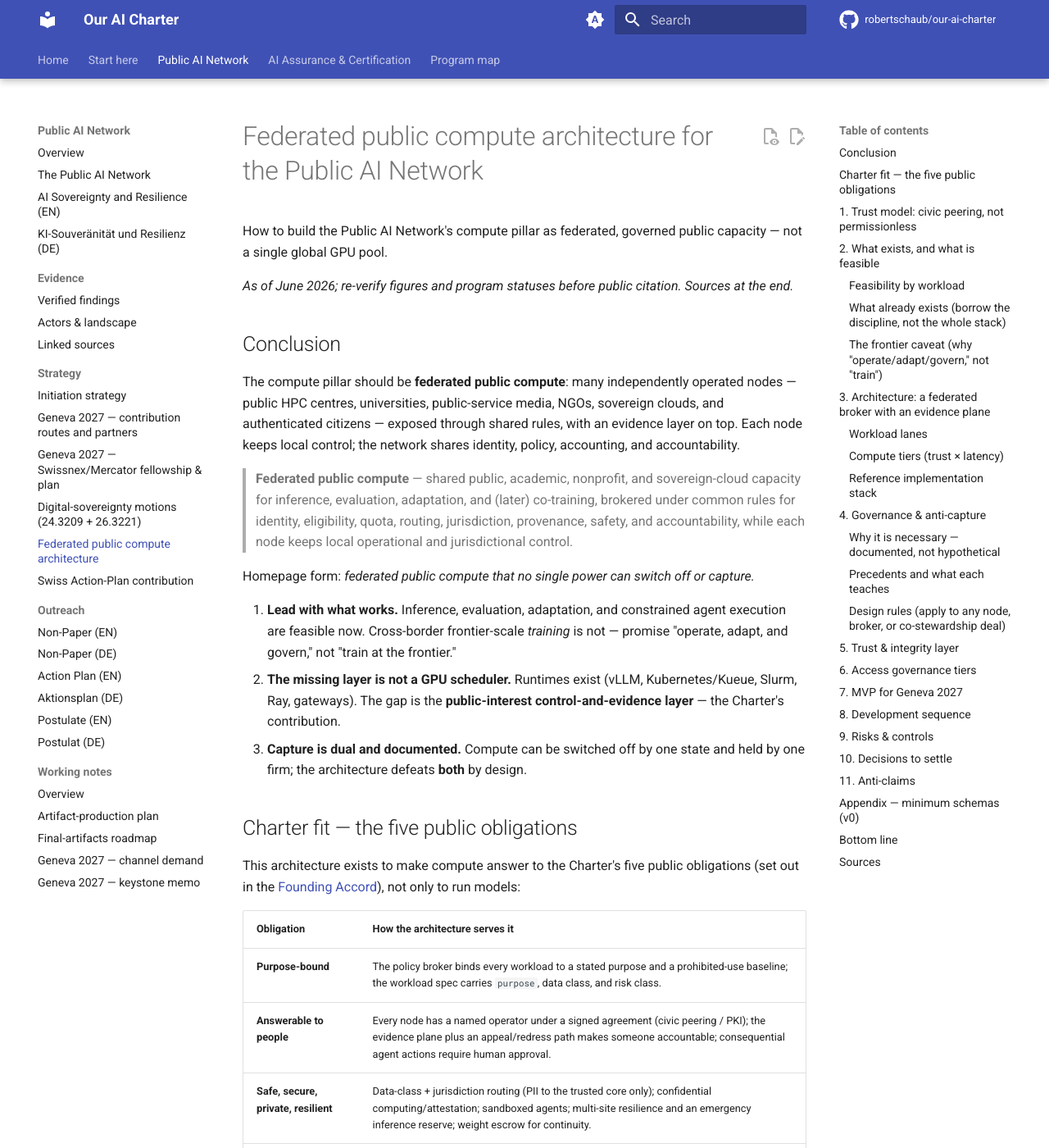
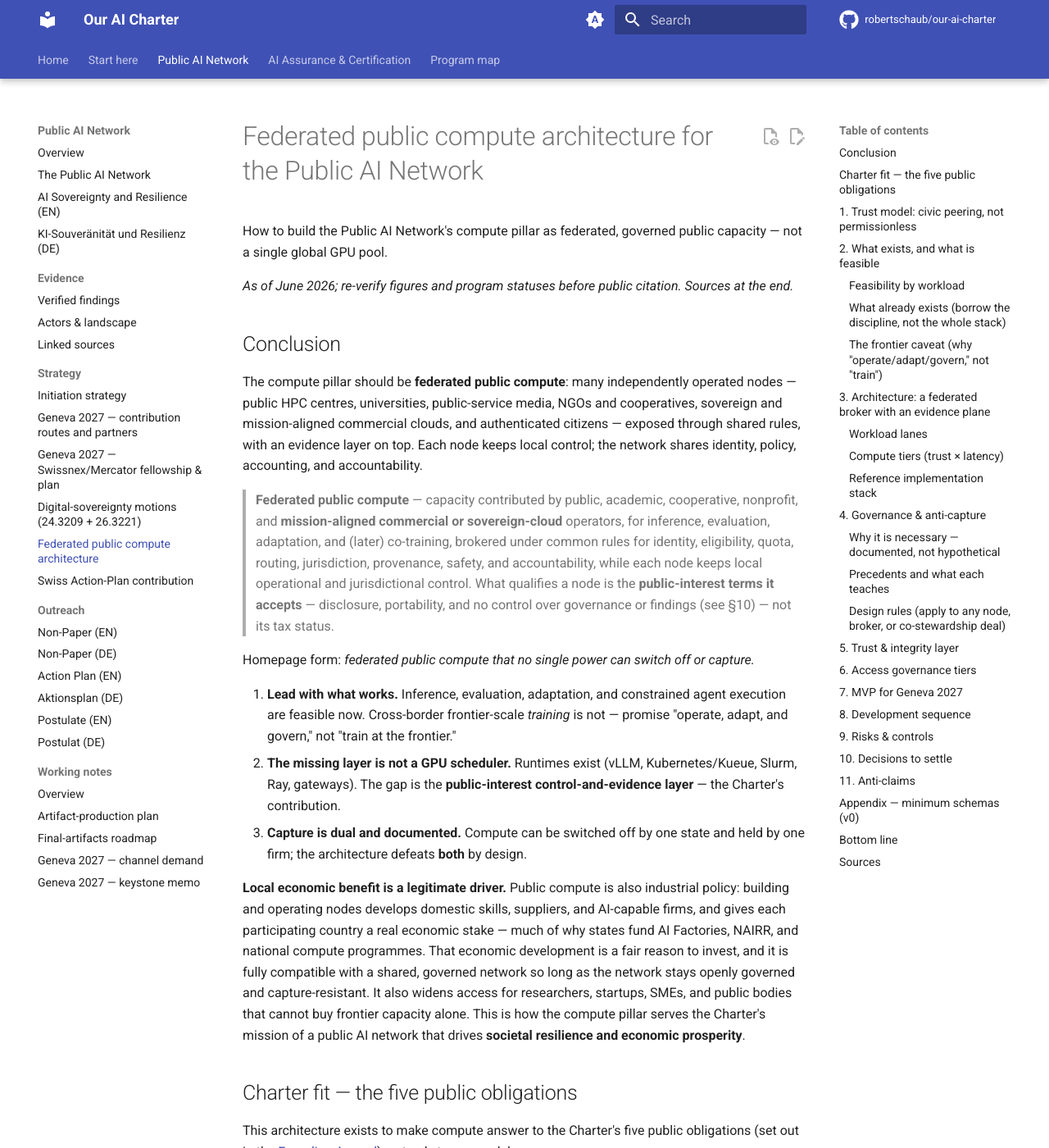
Before and after one commit to robertschaub/our-ai-charter, an MkDocs documentation site: the page built from docs/Public AI Network/Strategy/federated-public-compute-architecture.md, in a window 1280 px wide and 1400 px high. Shown: the whole window at 82% size. Built offline with MkDocs 1.6.1 and Material for MkDocs 9.7.7, drawn with Linux system fonts in a browser that asks for light colours; plug-ins that fetch from the network failed and are left out; comment, search, counter and statistics services are not loaded.

Commit message:
docs(public-ai): broaden compute contributors; add local economic-benefit framing
- Gate node eligibility on the public-interest terms a contributor accepts
  (disclosure, portability, no control over governance/findings), not its tax
  status: include cooperative, mission-aligned commercial, public-sector and
  sovereign-cloud operators alongside nonprofit/academic (fixes a nonprofit-only
  reading that would exclude CSCS/EuroHPC, SPIU, AWS/Exoscale/Cudo, etc.).
- Add a "local economic benefit is a legitimate driver" paragraph (public
  compute as industrial policy) aligning the pillar with the mission's
  "societal resilience and economic prosperity".

Co-Authored-By: Claude Opus 4.8 <noreply@anthropic.com>

```diff
--- a/docs/Public AI Network/Strategy/federated-public-compute-architecture.md
+++ b/docs/Public AI Network/Strategy/federated-public-compute-architecture.md
@@ -6,15 +6,17 @@ _As of June 2026; re-verify figures and program statuses before public citation.
 
 ## Conclusion
 
-The compute pillar should be **federated public compute**: many independently operated nodes — public HPC centres, universities, public-service media, NGOs, sovereign clouds, and authenticated citizens — exposed through shared rules, with an evidence layer on top. Each node keeps local control; the network shares identity, policy, accounting, and accountability.
+The compute pillar should be **federated public compute**: many independently operated nodes — public HPC centres, universities, public-service media, NGOs and cooperatives, sovereign and mission-aligned commercial clouds, and authenticated citizens — exposed through shared rules, with an evidence layer on top. Each node keeps local control; the network shares identity, policy, accounting, and accountability.
 
-> **Federated public compute** — shared public, academic, nonprofit, and sovereign-cloud capacity for inference, evaluation, adaptation, and (later) co-training, brokered under common rules for identity, eligibility, quota, routing, jurisdiction, provenance, safety, and accountability, while each node keeps local operational and jurisdictional control.
+> **Federated public compute** — capacity contributed by public, academic, cooperative, nonprofit, and **mission-aligned commercial or sovereign-cloud** operators, for inference, evaluation, adaptation, and (later) co-training, brokered under common rules for identity, eligibility, quota, routing, jurisdiction, provenance, safety, and accountability, while each node keeps local operational and jurisdictional control. What qualifies a node is the **public-interest terms it accepts** — disclosure, portability, and no control over governance or findings (see §10) — not its tax status.
 
 Homepage form: _federated public compute that no single power can switch off or capture._
 
 1. **Lead with what works.** Inference, evaluation, adaptation, and constrained agent execution are feasible now. Cross-border frontier-scale *training* is not — promise "operate, adapt, and govern," not "train at the frontier."
 2. **The missing layer is not a GPU scheduler.** Runtimes exist (vLLM, Kubernetes/Kueue, Slurm, Ray, gateways). The gap is the **public-interest control-and-evidence layer** — the Charter's contribution.
 3. **Capture is dual and documented.** Compute can be switched off by one state and held by one firm; the architecture defeats **both** by design.
+
+**Local economic benefit is a legitimate driver.** Public compute is also industrial policy: building and operating nodes develops domestic skills, suppliers, and AI-capable firms, and gives each participating country a real economic stake — much of why states fund AI Factories, NAIRR, and national compute programmes. That economic development is a fair reason to invest, and it is fully compatible with a shared, governed network so long as the network stays openly governed and capture-resistant. It also widens access for researchers, startups, SMEs, and public bodies that cannot buy frontier capacity alone. This is how the compute pillar serves the Charter's mission of a public AI network that drives **societal resilience and economic prosperity**.
 
 ## Charter fit — the five public obligations
 
```
